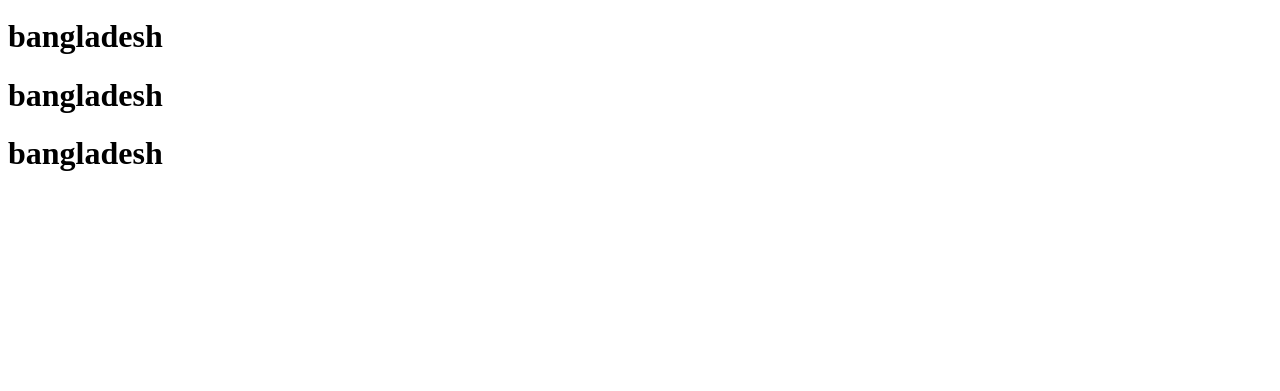
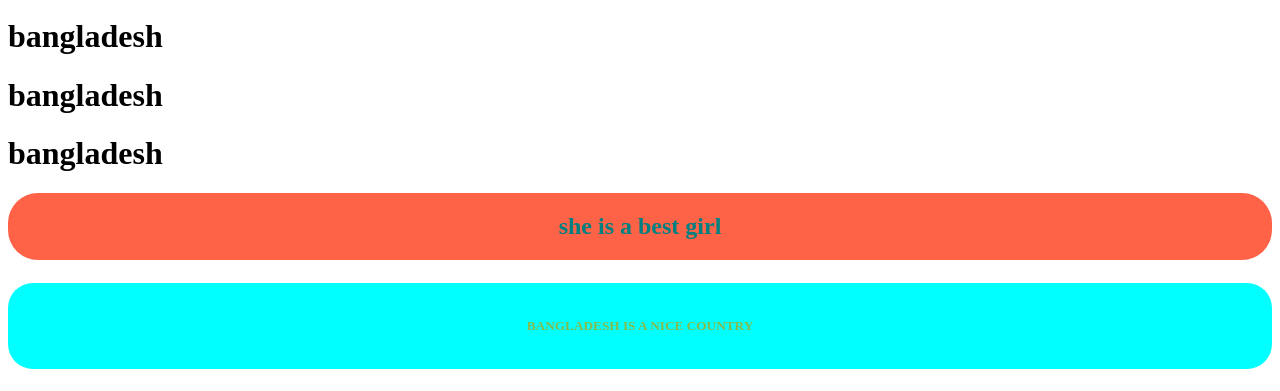
Before and after one commit to mdtanvirhossain320420/newproject, a plain HTML site: page index.html in a window 1280 px wide. Shown: the part 763-1154 px from the top of the page. Before the commit the page ends 956 px from the top, so only its background shows below. Drawn offline with Linux system fonts and the light colour scheme.

Commit message:
new text update

```diff
--- a/index.html
+++ b/index.html
@@ -22,6 +22,8 @@
     <h1>bangladesh</h1>
     <h1>bangladesh</h1>
     <h1>bangladesh</h1>
+    <h2 style="text-align: center; color: teal; padding: 20px; background-color: tomato; border-radius: 30px;">she is a best girl</h2>
+    <h5 style="text-transform: uppercase; color: rgb(132, 187, 77); background-color: cyan; text-align: center; padding: 35px; border-radius: 25px;" >bangladesh is a nice country</h5>
 
 </body>
 </html>
```
